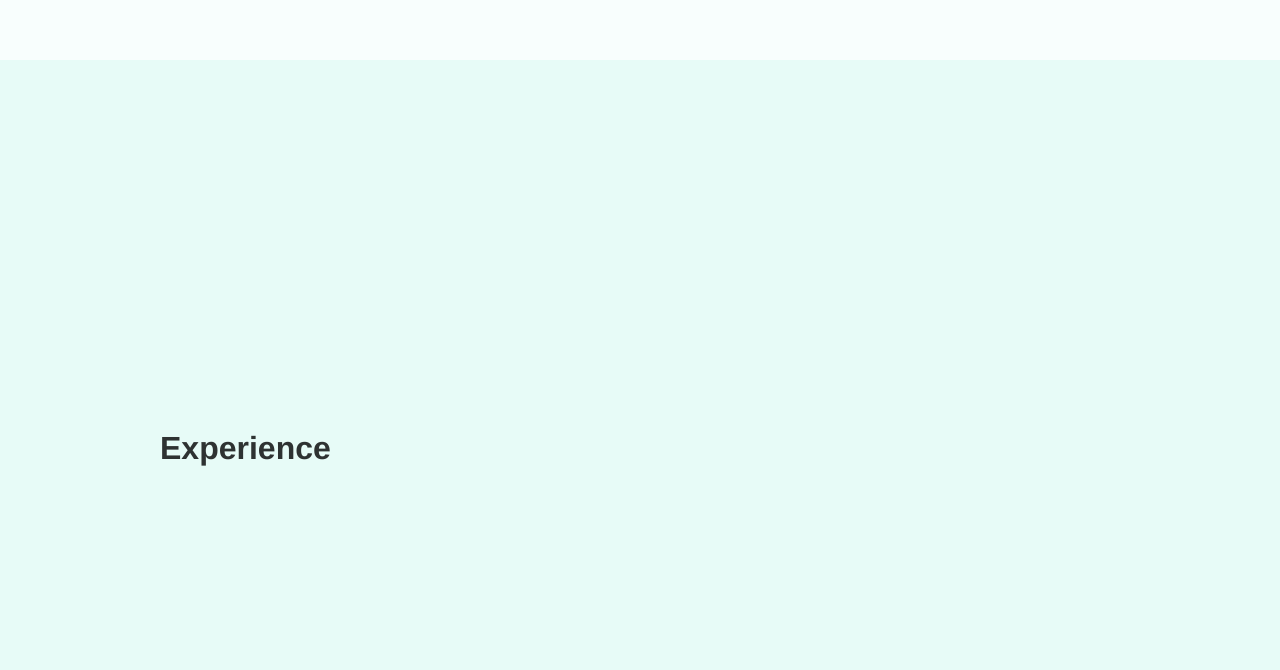
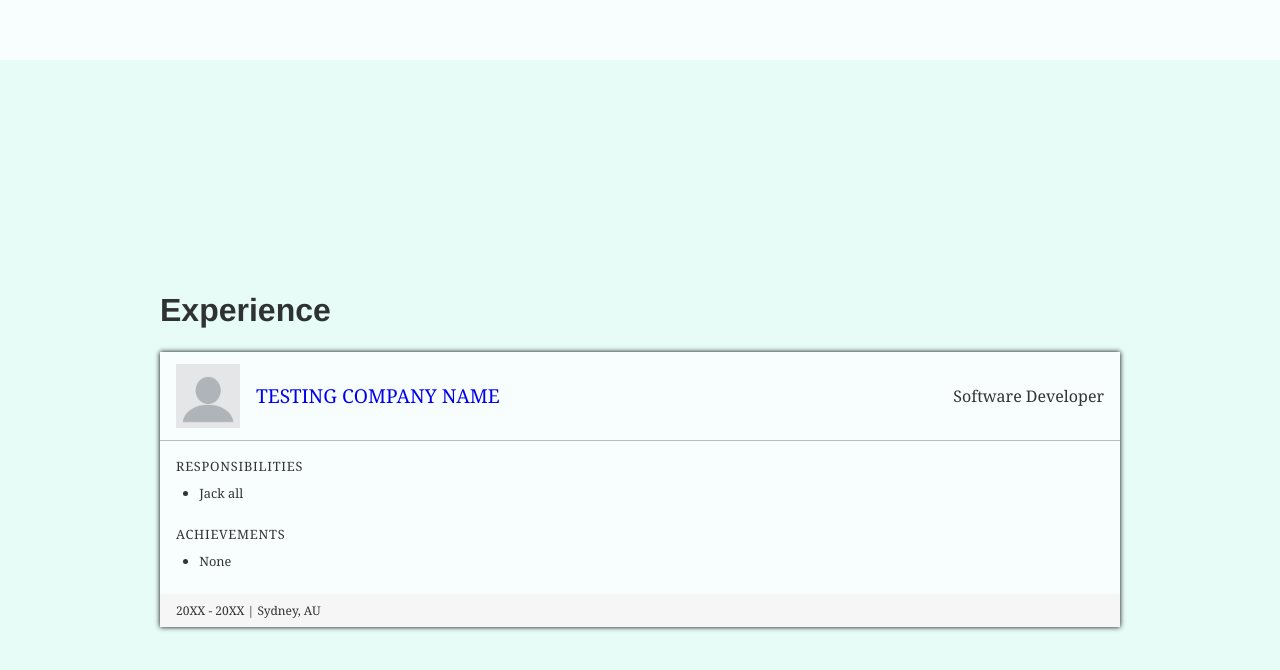
Before and after one commit to mykou/portfolio, a Gatsby site: page / in a window 1280 px wide. Shown: the part 1540-2210 px from the top of the page. Built offline with nearby package versions, Linux system fonts and the light colour scheme; Gatsby itself is replaced by a stand-in of ours; what typography-theme-fairy-gates would draw is missing.

Commit message:
make event into component

```diff
--- /dev/null
+++ b/src/components/event.jsx
@@ -0,0 +1,73 @@
+import React from "react"
+import styled from "styled-components"
+
+const EventWrapper = styled.div`
+	background: #f8fefd;
+	box-shadow: 0px 0px 5px black;
+`
+
+const EventHeader = styled.div`
+	border-bottom-style: solid;
+	border-width: 1px;
+	border-color: #bbbbbb;
+	display:grid;
+	grid-template-columns: auto auto 1fr;
+
+`
+const LogoLink = styled.a`
+`
+
+const CompanyLogo = styled.img`
+	display: block;
+	grid-column: 1;
+	width: 64px;
+	margin: 0.75rem 1rem;
+`
+
+const CompanyName = styled.a`
+	grid-column: 2;
+	margin: auto 0;
+	font-size: 1.2rem;
+	text-transform: uppercase;
+	text-decoration: none;
+	text-shadow: none;
+`
+
+const RoleName = styled.span`
+	grid-column: 3;
+	text-align: right;
+	margin: auto 1rem;
+`
+
+const EventDescription = styled.div`
+	margin: 1rem;
+	font-size:0.8rem;
+`
+
+const EventFooter = styled.div`
+	background: #f6f6f6;
+`
+
+const FooterText = styled.span`
+	display: inline-block;
+	margin: 0.5rem 1rem;
+	font-size: 0.75rem;
+`
+
+export default (props) => (
+  <EventWrapper>
+		<EventHeader>
+			<LogoLink href={props.companyUrl}>
+				<CompanyLogo src={props.logoUrl} alt="" />
+			</LogoLink>
+			<CompanyName target="_blank" href={props.companyUrl}>{props.companyName}</CompanyName>
+			<RoleName>{props.roleName}</RoleName>
+		</EventHeader>
+		<EventDescription>
+			{props.children}
+		</EventDescription>
+		<EventFooter>
+			<FooterText>{props.footer}</FooterText>
+		</EventFooter>
+	</EventWrapper>
+)
--- a/src/components/portfolio/sections/experience.jsx
+++ b/src/components/portfolio/sections/experience.jsx
@@ -1,5 +1,6 @@
 import React from 'react'
 import styled from "styled-components"
+import Event from 'src/components/event'
 
 const ExpContainer = styled.div`
 	min-height: 100vh;
@@ -13,10 +14,42 @@ const Content = styled.div`
 	height: 100%;
 `
 
+const EventContainer = styled.div`
+	width: 100%;
+	margin-top: 1.5rem;
+`
+
+const DescriptionHeading = styled.span`
+	letter-spacing: 0.75px;
+	text-transform: uppercase;
+`
+
+const UnorderedList = styled.ul`
+	margin-top: 0.5rem;
+`
+
 export default () => (
   	<ExpContainer>
   		<Content className="content">
   			<h1>Experience</h1>
+  			<EventContainer>
+  				<Event logoUrl="/blank-profile.png" roleName="Software Developer"
+  							 companyName="Testing Company Name" companyUrl="/"
+  							 footer="20XX - 20XX | Sydney, AU">
+  					<DescriptionHeading>Responsibilities</DescriptionHeading>
+  					<UnorderedList>
+  						<li>
+  							<span>Jack all</span>
+  						</li>
+  					</UnorderedList>
+  					<DescriptionHeading>Achievements</DescriptionHeading>
+  					<UnorderedList>
+  						<li>
+  							<span>None</span>
+  						</li>
+  					</UnorderedList>
+  				</Event>
+  			</EventContainer>
   		</Content>
   	</ExpContainer>
 )
```
